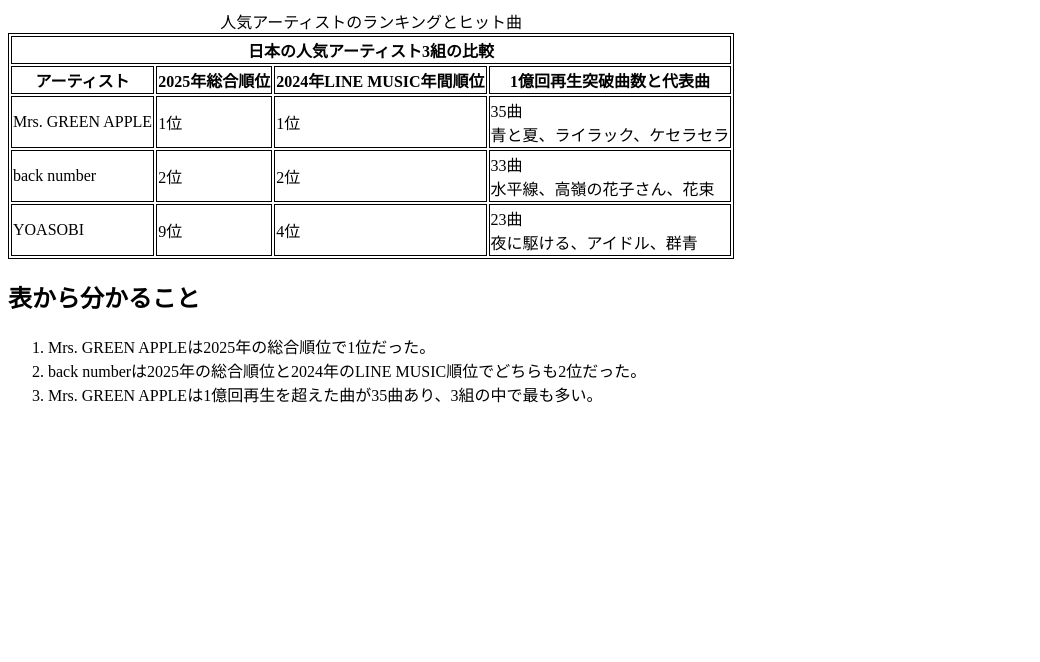
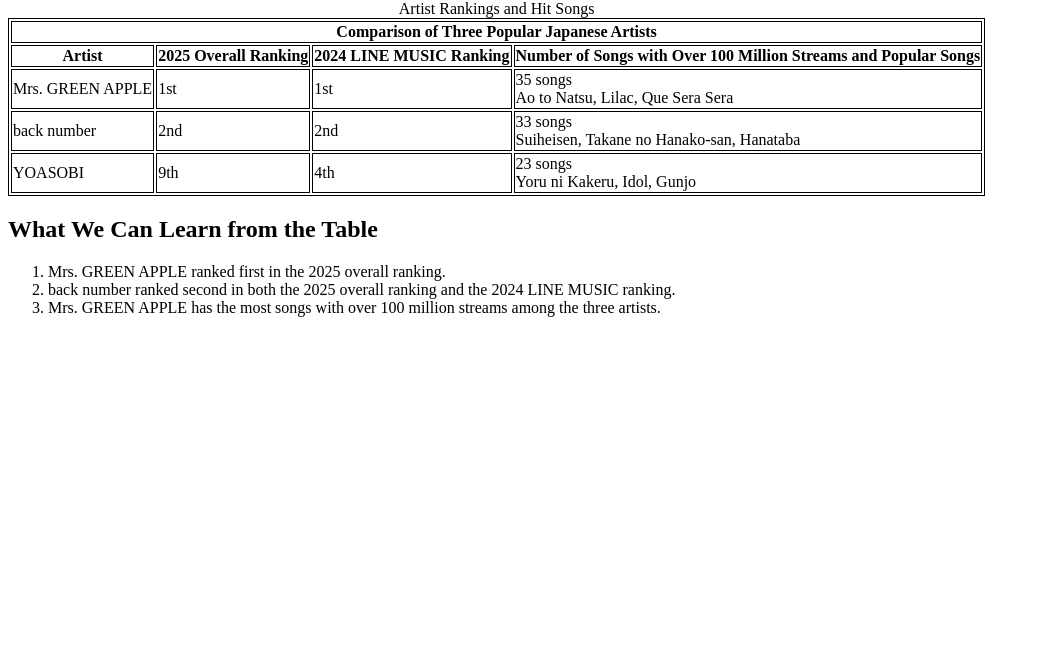
Before and after one commit to Student4672/Student4672.github.io, a plain HTML site: page Rikako building-tables-assignment.html in a window 1280 px wide. Shown: the part 138-800 px from the top of the page, without its empty margins (0-1040 px from the left). Drawn offline with Linux system fonts and the light colour scheme.

Commit message:
Translate Japanese text to English in HTML file

```diff
--- a/Rikako building-tables-assignment.html
+++ b/Rikako building-tables-assignment.html
@@ -3,7 +3,7 @@
 <html>
 <head>
     <meta charset="UTF-8">
-    <title>日本の人気アーティスト比較</title>
+    <title>Popular Japanese Artists</title>
 
     <style>
         table, tr, td, th {
@@ -13,63 +13,65 @@
 </head>
 
 <body>
+
     <h1>Rikako Ogawa</h1>
-    <h1>日本の人気アーティスト比較</h1>
+
+    <h1>Popular Japanese Artists</h1>
 
     <table>
-        <caption>人気アーティストのランキングとヒット曲</caption>
+        <caption>Artist Rankings and Hit Songs</caption>
 
         <thead>
             <tr>
-                <th colspan="4">日本の人気アーティスト3組の比較</th>
+                <th colspan="4">Comparison of Three Popular Japanese Artists</th>
             </tr>
             <tr>
-                <th>アーティスト</th>
-                <th>2025年総合順位</th>
-                <th>2024年LINE MUSIC年間順位</th>
-                <th>1億回再生突破曲数と代表曲</th>
+                <th>Artist</th>
+                <th>2025 Overall Ranking</th>
+                <th>2024 LINE MUSIC Ranking</th>
+                <th>Number of Songs with Over 100 Million Streams and Popular Songs</th>
             </tr>
         </thead>
 
         <tbody>
             <tr>
                 <td>Mrs. GREEN APPLE</td>
-                <td>1位</td>
-                <td>1位</td>
+                <td>1st</td>
+                <td>1st</td>
                 <td>
-                    35曲<br>
-                    青と夏、ライラック、ケセラセラ
+                    35 songs<br>
+                    Ao to Natsu, Lilac, Que Sera Sera
                 </td>
             </tr>
 
             <tr>
                 <td>back number</td>
-                <td>2位</td>
-                <td>2位</td>
+                <td>2nd</td>
+                <td>2nd</td>
                 <td>
-                    33曲<br>
-                    水平線、高嶺の花子さん、花束
+                    33 songs<br>
+                    Suiheisen, Takane no Hanako-san, Hanataba
                 </td>
             </tr>
 
             <tr>
                 <td>YOASOBI</td>
-                <td>9位</td>
-                <td>4位</td>
+                <td>9th</td>
+                <td>4th</td>
                 <td>
-                    23曲<br>
-                    夜に駆ける、アイドル、群青
+                    23 songs<br>
+                    Yoru ni Kakeru, Idol, Gunjo
                 </td>
             </tr>
         </tbody>
     </table>
 
-    <h2>表から分かること</h2>
+    <h2>What We Can Learn from the Table</h2>
 
     <ol>
-        <li>Mrs. GREEN APPLEは2025年の総合順位で1位だった。</li>
-        <li>back numberは2025年の総合順位と2024年のLINE MUSIC順位でどちらも2位だった。</li>
-        <li>Mrs. GREEN APPLEは1億回再生を超えた曲が35曲あり、3組の中で最も多い。</li>
+        <li>Mrs. GREEN APPLE ranked first in the 2025 overall ranking.</li>
+        <li>back number ranked second in both the 2025 overall ranking and the 2024 LINE MUSIC ranking.</li>
+        <li>Mrs. GREEN APPLE has the most songs with over 100 million streams among the three artists.</li>
     </ol>
 
 </body>
```
